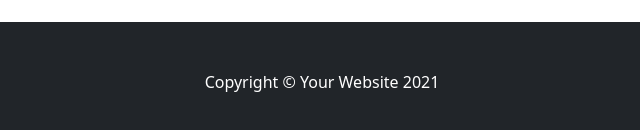
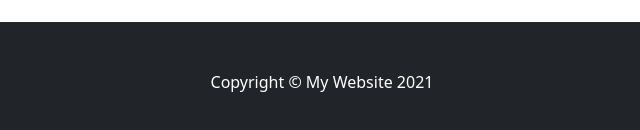
Before and after one commit to HakanKarakas/genesis, a plain HTML site: page index.html in a window 1280 px wide. Shown: the part 882-1012 px from the top of the page, 318-958 px from the left. Drawn offline with nearby package versions, Linux system fonts and the light colour scheme.

Commit message:
Deneme Değişikliği

```diff
--- a/index.html
+++ b/index.html
@@ -75,7 +75,7 @@
         </div>
         <!-- Footer-->
         <footer class="py-5 bg-dark">
-            <div class="container px-4 px-lg-5"><p class="m-0 text-center text-white">Copyright &copy; Your Website 2021</p></div>
+            <div class="container px-4 px-lg-5"><p class="m-0 text-center text-white">Copyright &copy; My Website 2021</p></div>
         </footer>
         <!-- Bootstrap core JS-->
         <script src="https://cdn.jsdelivr.net/npm/bootstrap@5.1.3/dist/js/bootstrap.bundle.min.js"></script>
```
